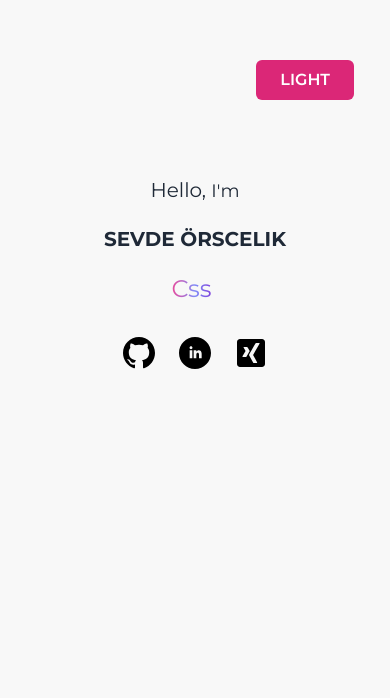
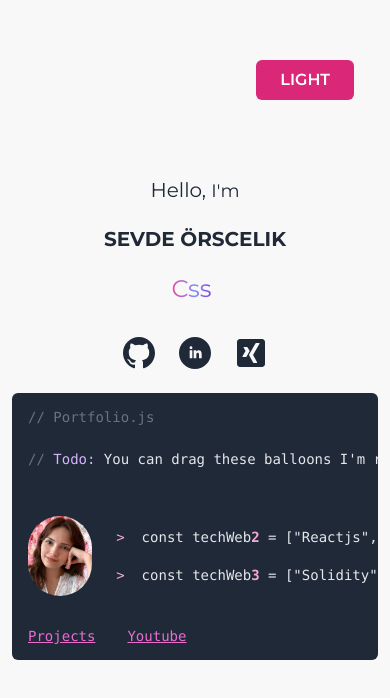
Before and after one commit to sevdeorscelik/portfolio-sevde-orscelik, a Next.js app: page / in a window 390 px wide. Shown: the top 698 px of the page. Built offline with nearby package versions, Linux system fonts and the light colour scheme.

Commit message:
added pp

```diff
--- a/package.json
+++ b/package.json
@@ -9,6 +9,7 @@
     "lint": "next lint"
   },
   "dependencies": {
+    "@tailwindcss/typography": "^0.5.8",
     "framer-motion": "^7.6.5",
     "next": "13.0.1",
     "next-themes": "^0.2.1",
--- a/pages/index.js
+++ b/pages/index.js
@@ -1,6 +1,7 @@
 import React from "react"
 import Layout from "../components/Layout"
 import { motion } from "framer-motion"
+import Link from 'next/link'
 import Typical from 'react-typical'
 import GithubIcon from "../components/icons/Github"
 import LinkedinIcon from "../components/icons/Linkedin"
@@ -79,31 +80,86 @@ export default function Home() {
                 className="flex items-center justify-center text-gray-800 transition-colors duration-300 dark:text-gray-100 dark:hover:text-pinkish-200 hover:text-pinkish-200"
                 whileHover={{ scale: 1.1 }}
               >
-                <GithubIcon className={"w-8 h-8 fill.current"} />
+                <GithubIcon className={"w-8 h-8 fill-current"} />
               </motion.a>
 
               <motion.a
-                href="https://github.com/sevdeorscelik"
+                href="https://www.linkedin.com/in/sevde-orscelik/"
                 target={"_blank"}
                 rel="noopener noreferrer"
                 className="flex items-center justify-center text-gray-800 transition-colors duration-300 dark:text-gray-100 dark:hover:text-pinkish-200 hover:text-pinkish-200"
                 whileHover={{ scale: 1.1 }}
               >
-                <LinkedinIcon className={"w-8 h-8 fill.current"} />
+                <LinkedinIcon className={"w-8 h-8 fill-current"} />
               </motion.a>
 
               <motion.a
-                href="https://github.com/sevdeorscelik"
+                href="https://www.xing.com/profile/Sevde_Oerscelik/cv"
                 target={"_blank"}
                 rel="noopener noreferrer"
                 className="flex items-center justify-center text-gray-800 transition-colors duration-300 dark:text-gray-100 dark:hover:text-pinkish-200 hover:text-pinkish-200"
                 whileHover={{ scale: 1.1 }}
               >
-                <XingIcon className={"w-8 h-8 fill.current"} />
+                <XingIcon className={"w-8 h-8 fill-current"} />
               </motion.a>
-
             </div>
           </div>
+
+          {/* Code Area */}
+          <article className="mt-3 prose md:mt-4 md:prose-lg dark:prose-dark "> {/* prose otomatik oalrak taglari stillendirir.  */}
+            <div>
+              <pre>
+                <code className="language-js">
+                  <div className="flex items-center py-0 my-0 space-x-4 text-gray-500">
+                    <span>// Portfolio.js </span>
+                  </div>
+                  <p>
+                    <span className="text-gray-500">//</span>{" "}
+                    <span className="text-purple-300">Todo:</span> You can drag
+                    these balloons I'm really in love with them 🎈🎈
+                  </p>
+
+                  <div className="flex items-center space-x-4">
+                    <img
+                      src="/images/pp3.jpeg"
+                      alt="Me"
+                      className="w-16 h-20 rounded-full"
+                    />
+
+                    <div className="">
+                      <p className="text-sm">
+                        <span className="text-pink-300"> {">"} </span> const
+                        techWeb
+                        <span className="font-bold text-pink-300">2</span> =
+                        ["Reactjs", "Nextjs", "Graphql", "Nodejs"];{" "}
+                      </p>
+                      <p className="text-sm">
+                        <span className="text-pink-300"> {">"} </span> const
+                        techWeb
+                        <span className="font-bold text-pink-300">3</span> =
+                        ["Solidity", "Web3.js", "Ethers.js"];{" "}
+                      </p>
+                    </div>
+                  </div>
+
+                  <div className="flex items-center space-x-8">
+                    <Link href="/projects" legacyBehavior>
+                      <a className="transition duration-300">Projects</a>
+                    </Link>
+
+                    <a
+                      href="https://www.youtube.com/channel/UCfGXEo2uCkVqcIqkIaFNGcA"
+                      target={"_blank"}
+                      rel="noopener noreferrer"
+                      className="transition duration-300"
+                    >
+                      Youtube
+                    </a>
+                  </div>
+                </code>
+              </pre>
+            </div>
+          </article>
         </section>
       </main>
     </Layout>
--- a/tailwind.config.js
+++ b/tailwind.config.js
@@ -26,9 +26,40 @@ module.exports = {
         blueish: {
           100: "#e6f8f9",
           200: "#b1e8ed",
-        }
-      }
+        },
+      },
+      typography: (theme) => ({
+        DEFAULT: {
+          css: {
+            color: "#333",
+            a: {
+              color: "#e86ed0",
+              "&:hover": {
+                color: "#edb5f5",
+              },
+            },
+          },
+        },
+        dark: {
+          css: {
+            color: theme("colors.gray.100"),
+
+            a: {
+              color: theme("colors.blue.400"),
+              "&:hover": {
+                color: theme("colors.purple.300"),
+              },
+            },
+          },
+        },
+      }),
     },
   },
-  plugins: [],
-}
+
+  variants: {
+    extend: {
+      typography: ["dark"],
+    },
+  },
+  plugins: [require("@tailwindcss/typography")],
+};
```
Also changed, not shown: public/images/pp3.jpeg (added), 1 other file (tests, documents, lock files or other folders).
